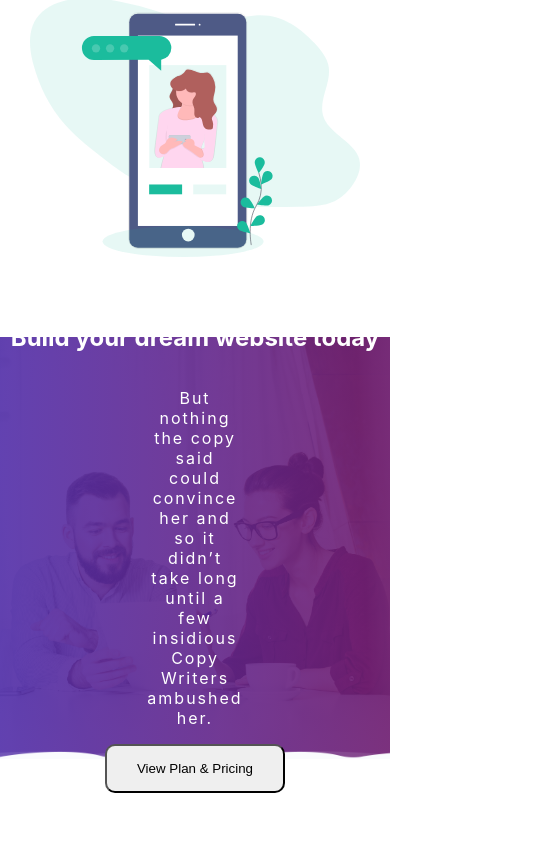
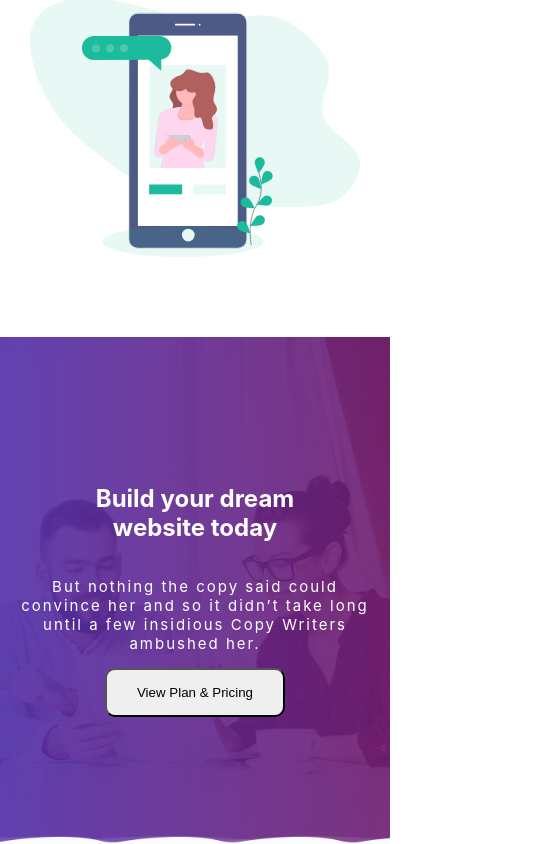
Before and after one commit to Pubudusandeepa/serviceslanding, a React (Create React App) app: page / in a window 390 px wide. Shown: the part 3500-4344 px from the top of the page, 543 px wide, since content can reach past the window. Before the commit the page ends 4293 px from the top, so only its background shows below. Built offline with nearby package versions, Linux system fonts and the light colour scheme.

Commit message:
web description responsive

```diff
--- a/src/container/web/Web.css
+++ b/src/container/web/Web.css
@@ -1,6 +1,8 @@
 .web_wrapper_container {
   display: flex;
   flex-direction: column;
+  align-items: center;
+  justify-content: center;
   background-image: url("../../assets/img-1.jpg");
   height: 50vh;
   position: relative;
@@ -8,12 +10,7 @@
   background-size: cover;
   background-position: center;
 }
-.web_wrapper_container {
-  display: flex;
-  flex-direction: column;
-  align-items: center;
-  justify-content: center;
-}
+
 .background {
   background: linear-gradient(to right, #512da8, #711e72);
   height: 100%;
@@ -49,3 +46,17 @@
   left: 0;
   right: 0;
 }
+
+@media screen and (max-width: 1150px) {
+  .web_wrapper_container {
+    height: 60vh;
+  }
+  .web_wrapper_description h2 {
+    padding: 0px 50px;
+    text-align: center;
+  }
+  .web_wrapper_description p {
+    padding: 0 20px;
+    font-size: 15px;
+  }
+}
```
